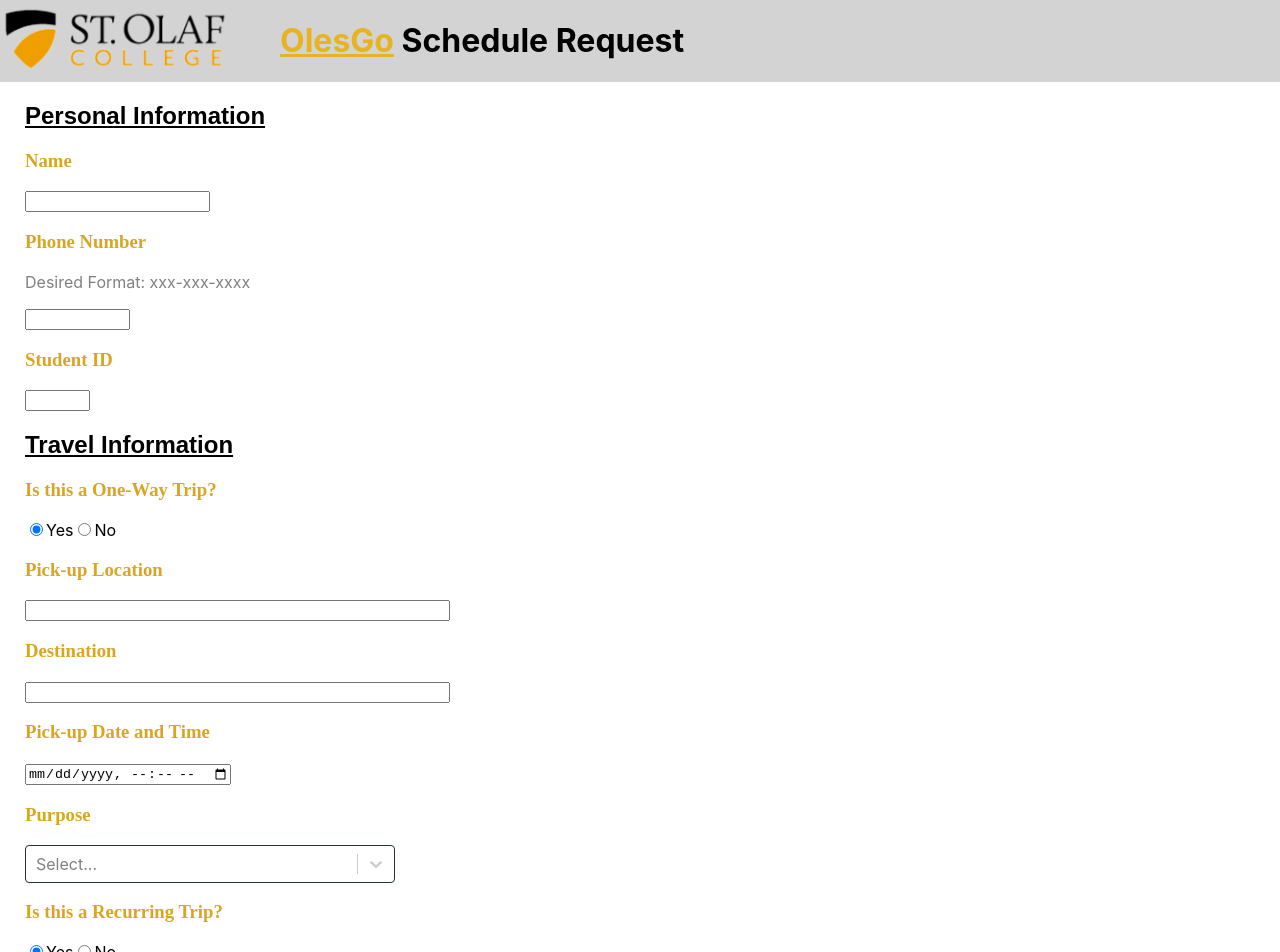
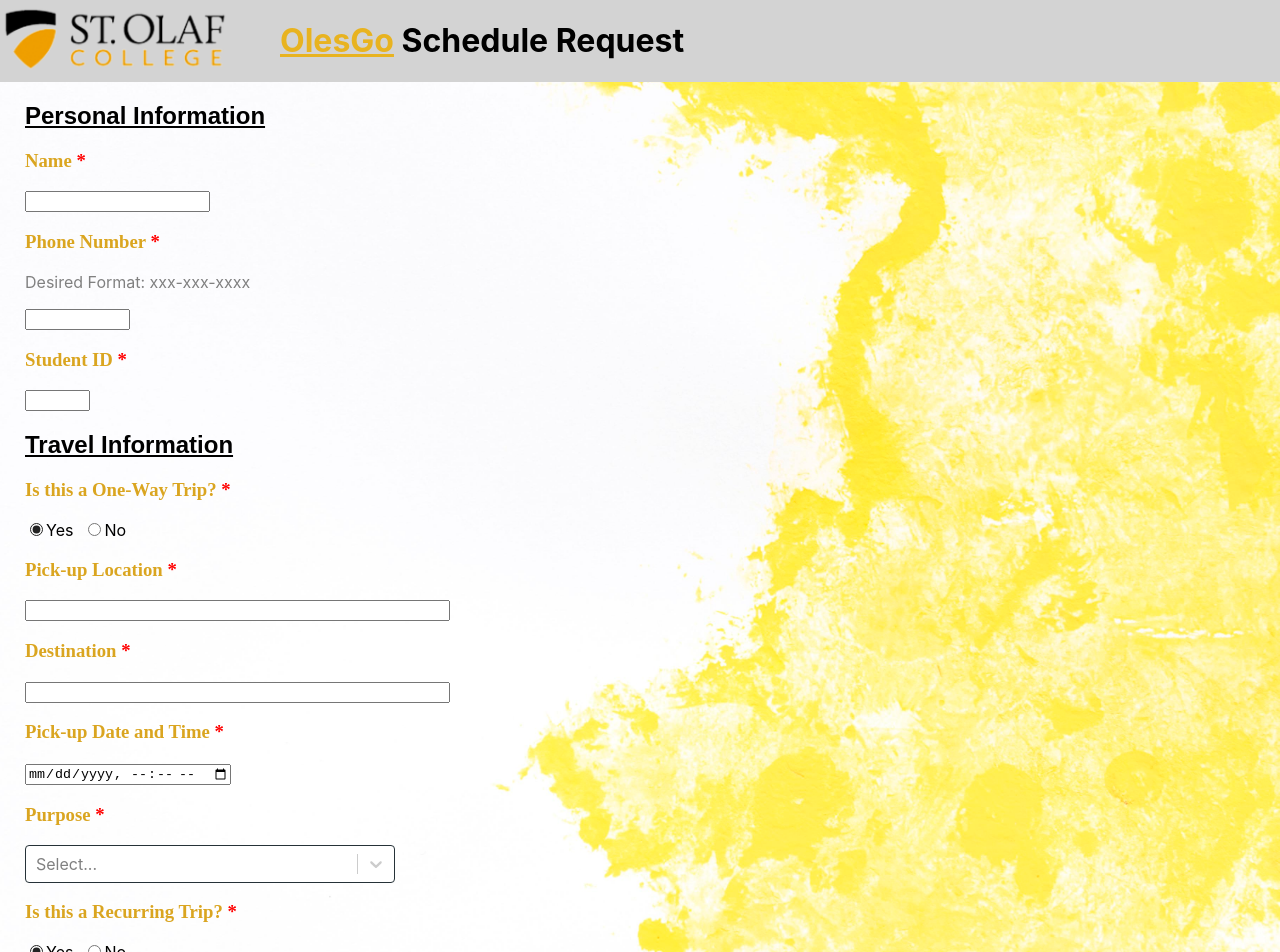
Before and after one commit to misterkeegs/Hackathon2024, a React (Create React App) app in the folder olesgo/: page / in a window 1280 px wide. Shown: the top 952 px of the page. Built offline with nearby package versions, Linux system fonts and the light colour scheme.

Commit message:
pretty much done with beautification

```diff
--- a/olesgo/src/App.css
+++ b/olesgo/src/App.css
@@ -1,7 +1,3 @@
-.App {
-  text-align: center;
-}
-
 h2 {
   font-family: Arial;
   color: black;
@@ -22,3 +18,21 @@
   height: 30px;
   font-size: 20px;
 }
+
+.main {
+  background-image: url(./images/background2.jpg);
+  background-repeat: no-repeat;
+  background-size: cover;
+  background-position: right;
+
+}
+
+
+.required-field::after {
+    content:" *";
+    color: red;
+}
+
+input[type='radio'] {
+  accent-color: #232323;
+}
--- a/olesgo/src/App.js
+++ b/olesgo/src/App.js
@@ -63,7 +63,7 @@
   };
 
   return (
-    <div>
+    <div class="main">
       <div style={{ display: 'flex', alignItems: 'center', backgroundColor: 'lightgrey' }}>
 
         <a href='https://wp.stolaf.edu/'>
@@ -83,23 +83,23 @@
       <form action="" id="loginForm">
         <h2><u>Personal Information</u></h2>
         <p></p>
-        <h3>Name</h3>
-        <input type="text" id="name" class="required-field" required="true"></input>
+        <h3 class="required-field">Name</h3>
+        <input type="text" id="name" required="true"></input>
         <p></p>
-        <h3>Phone Number</h3>
+        <h3 class="required-field">Phone Number</h3>
         <p class="desired-format">Desired Format: xxx-xxx-xxxx</p>
         <input type="tel" id="phone" name="phone" pattern="[0-9]{3}-[0-9]{3}-[0-9]{4}" required="true" size="10"></input>
         <p></p>
-        <h3>Student ID</h3>
+        <h3 class="required-field">Student ID</h3>
         <p></p>
-        <input type="text" id="studentID" class="required-field" required="true" pattern="[0-9]{6}" size="5"></input>
+        <input type="text" id="studentID" required="true" pattern="[0-9]{6}" size="5"></input>
         <p></p>
 
         <h2><u>Travel Information</u></h2>
 
-        <h3>Is this a One-Way Trip?</h3>
+        <h3 class="required-field">Is this a One-Way Trip?</h3>
 
-        <label>
+        <label style={{marginRight: '10px'}}>
           <input type="radio" value="option1" checked={selectedOption === 'option1'} onChange={handleOptionChange} name="options"/>
             Yes
         </label>
@@ -110,15 +110,15 @@
 
         {selectedOption === 'option1' && (
         <div>
-          <h3>Pick-up Location</h3>
-        <input type="text" id="name" class="required-field" required="true" size="50"></input>
+          <h3 class="required-field">Pick-up Location</h3>
+        <input type="text" id="name" required="true" size="50"></input>
           <p></p>
-        <h3>Destination</h3>
-        <input type="text" id="name" class="required-field" required="true" size="50"></input>
+        <h3 class="required-field">Destination</h3>
+        <input type="text" id="name" required="true" size="50"></input>
         <p></p>
 
           <p></p>
-        <h3>Pick-up Date and Time</h3>
+        <h3 class="required-field">Pick-up Date and Time</h3>
         <p></p>
         <input type="datetime-local" id="pickup" name="pickup" required="true"></input>
         <p></p>
@@ -127,25 +127,25 @@
 
       {selectedOption === 'option2' && (
         <div>
-          <h3>Pick-up/Return Location</h3>
-        <input type="text" id="name" class="required-field" required="true" size="50"></input>
+          <h3 class="required-field">Pick-up/Return Location</h3>
+        <input type="text" id="name" required="true" size="50"></input>
           <p></p>
-        <h3>Destination</h3>
-        <input type="text" id="name" class="required-field" required="true" size="50"></input>
+        <h3 class="required-field">Destination</h3>
+        <input type="text" id="name" required="true" size="50"></input>
         <p></p>
           <p></p>
-        <h3>Pick-up Date and Time</h3>
+        <h3 class="required-field">Pick-up Date and Time</h3>
         <p></p>
         <input type="datetime-local" id="pickup" name="pickup" required="true"></input>
         <p></p>
-        <h3>Return Date and Time</h3>
+        <h3 class="required-field">Return Date and Time</h3>
         <p></p>
         <input type="datetime-local" id="return" name="return" required="true"></input>
         <p></p>
         </div>
       )}
 
-        <h3>Purpose</h3>
+        <h3 class="required-field">Purpose</h3>
         <Select
             components={animatedComponents}
             options={purposes}
@@ -160,8 +160,8 @@
           <option value="Other">Other</option>
       </select>*/}
         <p></p>
-        <h3>Is this a Recurring Trip?</h3>
-        <label>
+        <h3 class="required-field">Is this a Recurring Trip?</h3>
+        <label style={{marginRight: '10px'}}>
           <input type="radio" value="option3" checked={oneWayOption === 'option3'} onChange={handleOneWayChange} name="options1"/>
             Yes
         </label>
@@ -204,7 +204,7 @@
       </form>
 
       </div>
-      <div style={{ display: 'flex', alignItems: 'center', justifyContent: 'center', backgroundColor: 'goldenrod', height: '150px'}}>
+      <div style={{ display: 'flex', alignItems: 'center', justifyContent: 'center', backgroundColor: 'goldenrod', height: '125px'}}>
         <a style={{color: 'white'}} href="https://wp.stolaf.edu/transportation/">
           St. Olaf Transportation Website
         </a>
```
Also changed, not shown: olesgo/src/images/background2.jpg (added).
